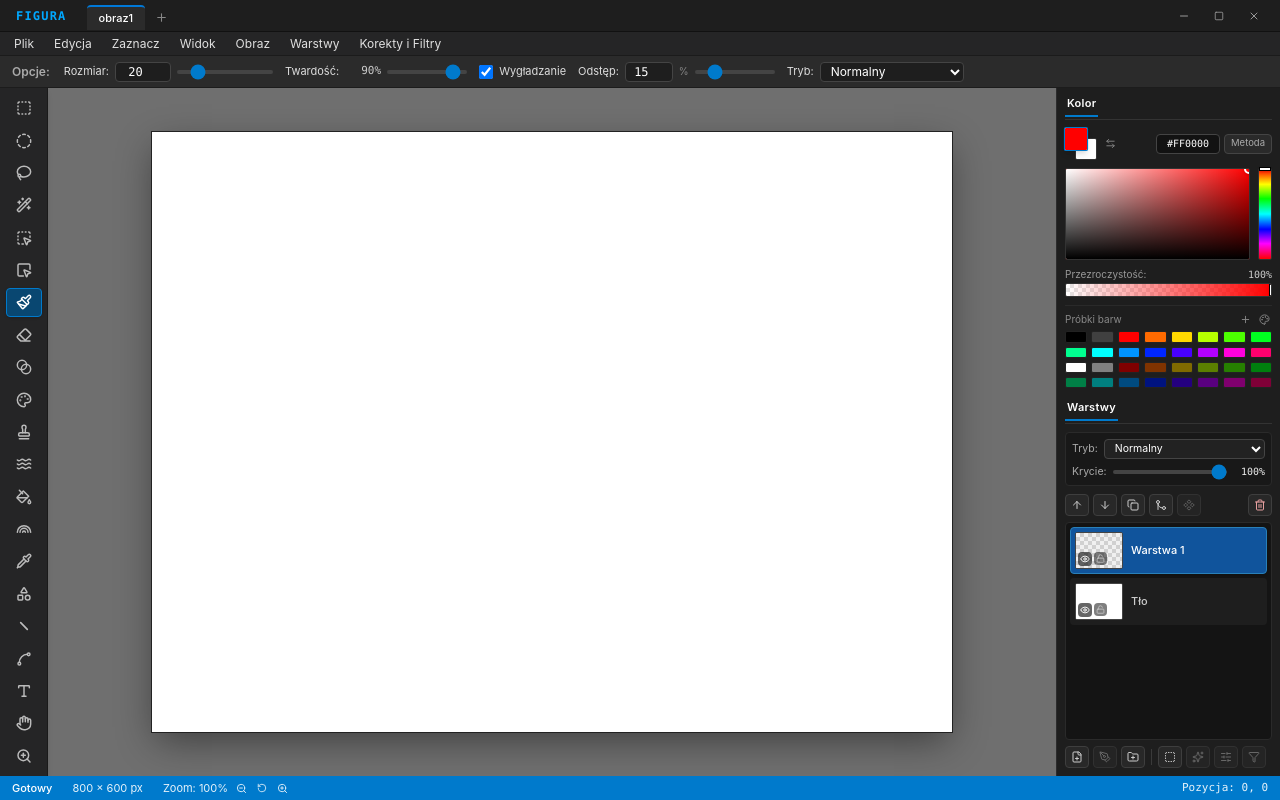
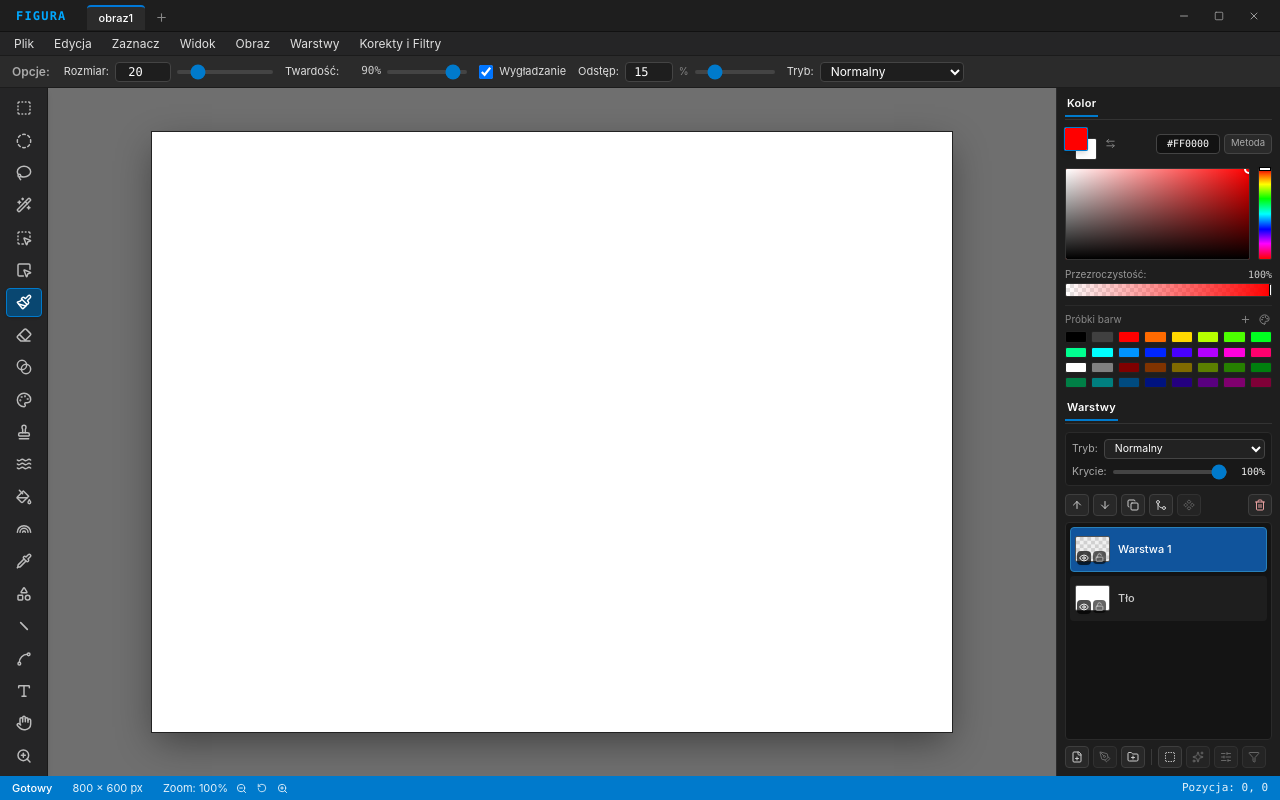
Before and after one commit to jakubgontarz/Figura, a React (Vite) app: page / in a window 1280 px wide. Built offline with nearby package versions, Linux system fonts and the light colour scheme.

Commit message:
Add files via upload

```diff
--- a/src/components/LayersPanel.tsx
+++ b/src/components/LayersPanel.tsx
@@ -158,27 +158,41 @@ export const LayersPanel: React.FC<LayersPanelProps> = ({
     setDraggedIndex(index);
   };
 
-  const placeFromEvent = (e: React.DragEvent, isGroupRow: boolean): 'before' | 'after' | 'into' => {
+  const canAcceptInto = (targetLayer: Layer): boolean => {
+    if (draggedIndex === null) return false;
+    const dragged = layers[draggedIndex];
+    if (!dragged) return false;
+    if (targetLayer === dragged) return false;
+    if (targetLayer.isGroup) {
+      return !dragged.isGroup;
+    }
+    // Zwykła warstwa może przyjąć inną warstwę jako maskę, jeśli sama nie ma jeszcze maski
+    return !targetLayer.hasMask && !dragged.isGroup;
+  };
+
+  const placeFromEvent = (e: React.DragEvent, canInto: boolean): 'before' | 'after' | 'into' => {
     const rect = (e.currentTarget as HTMLElement).getBoundingClientRect();
     const f = (e.clientY - rect.top) / Math.max(1, rect.height);
-    if (isGroupRow) return f < 0.28 ? 'before' : f > 0.72 ? 'after' : 'into';
+    if (canInto) return f < 0.28 ? 'before' : f > 0.72 ? 'after' : 'into';
     return f < 0.5 ? 'before' : 'after';
   };
 
-  const handleDragOver = (e: React.DragEvent, index: number, isGroupRow: boolean) => {
+  const handleDragOver = (e: React.DragEvent, targetLayer: Layer, index: number) => {
     e.preventDefault();
     if (editingIndex !== null) return;
     e.dataTransfer.dropEffect = 'move';
-    const place = placeFromEvent(e, isGroupRow);
+    const canInto = canAcceptInto(targetLayer);
+    const place = placeFromEvent(e, canInto);
     if (!dragOver || dragOver.index !== index || dragOver.place !== place) {
       setDragOver({ index, place });
     }
   };
 
-  const handleDrop = (e: React.DragEvent, targetIndex: number, isGroupRow: boolean) => {
+  const handleDrop = (e: React.DragEvent, targetLayer: Layer, targetIndex: number) => {
     e.preventDefault();
     if (editingIndex !== null) return;
-    const place = placeFromEvent(e, isGroupRow);
+    const canInto = canAcceptInto(targetLayer);
+    const place = placeFromEvent(e, canInto);
     if (draggedIndex !== null && draggedIndex !== targetIndex) {
       onMoveLayerTo(draggedIndex, targetIndex, place);
     }
@@ -324,8 +338,8 @@ export const LayersPanel: React.FC<LayersPanelProps> = ({
               key={layer.id}
               draggable={editingIndex === null}
               onDragStart={(e) => handleDragStart(e, index)}
-              onDragOver={(e) => handleDragOver(e, index, isGroup)}
-              onDrop={(e) => handleDrop(e, index, isGroup)}
+              onDragOver={(e) => handleDragOver(e, layer, index)}
+              onDrop={(e) => handleDrop(e, layer, index)}
               onDragEnd={handleDragEnd}
               onClick={() => onSelectLayer(index)}
               style={isChild ? { marginLeft: 14 } : undefined}
@@ -337,41 +351,49 @@ export const LayersPanel: React.FC<LayersPanelProps> = ({
                 dropHere === 'after' ? 'border-b-2 border-b-[#00ffcc]' : ''
               } ${dropHere === 'into' ? 'ring-2 ring-[#00ffcc]' : ''}`}
             >
-              {/* Miniatura Warstwy po lewej z nakładką (Oko + Kłódka); dla grupy ikona folderu */}
+              {/* Miniatura Warstwy: slot 35x35 bez szarej ramki i czarnego tła; ramka tylko wokół samej miniaturki */}
               <div
                 onClick={(e) => {
                   e.stopPropagation();
                   onSelectTarget(index, 'pixels');
                 }}
                 title={layer.hasMask ? 'Edytuj piksele warstwy (przywraca zwykły widok)' : undefined}
-                className={`relative rounded-xs border overflow-hidden flex-shrink-0 shadow-inner group ${
-                  isSelected && !layer.editMask && layer.hasMask ? 'border-[#00e5ff] ring-1 ring-[#00e5ff]' : 'border-[#444]'
-                } ${dimmed ? 'opacity-60' : ''}`}
-                style={
-                  isGroup
-                    ? { width: 48, height: 38, background: '#262626' }
-                    : {
-                        width: layer.thumbW + 2,
-                        height: layer.thumbH + 2,
-                        backgroundImage: `repeating-conic-gradient(#e4e4e4 0% 25%, #ffffff 0% 50%)`,
-                        backgroundSize: '8px 8px',
-                      }
-                }
+                className={`relative w-[35px] h-[35px] min-w-[35px] min-h-[35px] max-w-[35px] max-h-[35px] flex items-center justify-center flex-shrink-0 cursor-pointer ${
+                  dimmed ? 'opacity-60' : ''
+                }`}
               >
                 {isGroup ? (
-                  <div className="w-full h-full flex items-start justify-center pt-1 text-[#e0b84a]">
-                    {layer.expanded ? <FolderOpen size={20} strokeWidth={1.6} /> : <Folder size={20} strokeWidth={1.6} />}
+                  <div
+                    className={`w-[35px] h-[35px] rounded-xs border overflow-hidden flex items-center justify-center text-[#e0b84a] pb-2 ${
+                      isSelected && !layer.editMask && layer.hasMask
+                        ? 'border-[#00e5ff] ring-1 ring-[#00e5ff]'
+                        : 'border-[#444] bg-[#242424]'
+                    }`}
+                  >
+                    {layer.expanded ? <FolderOpen size={18} strokeWidth={1.6} /> : <Folder size={18} strokeWidth={1.6} />}
                   </div>
                 ) : (
+                  <div
+                    style={{
+                      width: layer.thumbW,
+                      height: layer.thumbH,
+                    }}
+                    className={`relative rounded-xs border overflow-hidden shadow-xs flex items-center justify-center box-border ${
+                      isSelected && !layer.editMask && layer.hasMask
+                        ? 'border-[#00e5ff] ring-1 ring-[#00e5ff]'
+                        : 'border-[#555]'
+                    }`}
+                  >
                     <img
                       src={layer.getThumbnailDataUrl()}
                       alt=""
                       className="w-full h-full object-contain"
                     />
+                  </div>
                 )}
 
-                {/* Nakładka przycisków w lewym dolnym rogu miniaturek */}
-                <div className="absolute bottom-0.5 left-0.5 flex items-center gap-0.5 z-10">
+                {/* Nakładka przycisków w lewym dolnym rogu kwadracika 35x35 */}
+                <div className="absolute bottom-0.5 left-0.5 flex items-center gap-0.5 z-10 pointer-events-auto">
                   {/* Przycisk Widoczności (Oko) */}
                   <button
                     type="button"
@@ -384,9 +406,9 @@ export const LayersPanel: React.FC<LayersPanelProps> = ({
                         ? layer.ownVisible ? 'Ukryj grupę' : 'Pokaż grupę'
                         : layer.ownVisible ? 'Ukryj warstwę' : 'Pokaż warstwę'
                     }
-                    className={`p-0.5 rounded transition-colors cursor-pointer ${
+                    className={`p-0.5 rounded transition-colors cursor-pointer shadow-xs ${
                       layer.ownVisible
-                        ? 'bg-black/60 hover:bg-black/80 text-white'
+                        ? 'bg-black/70 hover:bg-black/90 text-white'
                         : 'bg-black/85 text-[#ff6666]'
                     }`}
                   >
@@ -409,12 +431,12 @@ export const LayersPanel: React.FC<LayersPanelProps> = ({
                         ? layer.ownLocked ? 'Odblokuj grupę' : 'Zablokuj grupę (blokuje wszystkie jej warstwy)'
                         : layer.ownLocked ? 'Odblokuj warstwę' : 'Zablokuj warstwę'
                     }
-                    className={`p-0.5 rounded transition-colors cursor-pointer ${
+                    className={`p-0.5 rounded transition-colors cursor-pointer shadow-xs ${
                       layer.ownLocked
-                        ? 'bg-amber-600/90 text-white shadow-xs'
+                        ? 'bg-amber-600/90 text-white'
                         : layer.groupLocked
                           ? 'bg-amber-900/70 text-[#e8c46a]'
-                          : 'bg-black/50 hover:bg-black/80 text-[#ccc]'
+                          : 'bg-black/60 hover:bg-black/90 text-[#ccc]'
                     }`}
                   >
                     {layer.ownLocked || layer.groupLocked ? (
@@ -426,9 +448,8 @@ export const LayersPanel: React.FC<LayersPanelProps> = ({
                 </div>
               </div>
 
-              {/* Maska: przełącznik powiązania + miniatura maski */}
+              {/* Maska: slot 35x35 bez szarej ramki i czarnego tła; ramka tylko wokół samej miniaturki */}
               {layer.hasMask && (
-                <>
                 <div
                   onClick={(e) => {
                     e.stopPropagation();
@@ -439,14 +460,27 @@ export const LayersPanel: React.FC<LayersPanelProps> = ({
                     onViewMask(maskViewIndex === index ? null : index);
                   }}
                   title="Kliknij: edytuj maskę. Dwukrotne kliknięcie: pokaż maskę w skali szarości na płótnie"
-                    style={isGroup ? { width: 48, height: 38 } : { width: layer.thumbW + 2, height: layer.thumbH + 2 }}
-                    className={`relative rounded-xs border overflow-hidden flex-shrink-0 bg-black ${
-                      isSelected && layer.editMask ? 'border-[#00e5ff] ring-1 ring-[#00e5ff]' : 'border-[#444]'
+                  className="relative w-[35px] h-[35px] min-w-[35px] min-h-[35px] max-w-[35px] max-h-[35px] flex items-center justify-center flex-shrink-0 cursor-pointer"
+                >
+                  <div
+                    style={{
+                      width: layer.thumbW,
+                      height: layer.thumbH,
+                    }}
+                    className={`relative rounded-xs border overflow-hidden shadow-xs bg-black flex items-center justify-center box-border ${
+                      isSelected && layer.editMask
+                        ? 'border-[#00e5ff] ring-1 ring-[#00e5ff]'
+                        : 'border-[#555]'
                     }`}
                   >
-                    <img src={layer.getMaskThumbnailDataUrl() ?? ''} alt="" className="w-full h-full object-contain" />
+                    <img
+                      src={layer.getMaskThumbnailDataUrl() ?? ''}
+                      alt=""
+                      className="w-full h-full object-contain"
+                    />
+                  </div>
                   {maskViewIndex === index && (
-                      <span className="absolute top-0 right-0 bg-[#00e5ff] text-black text-[7px] font-bold px-0.5 leading-tight">
+                    <span className="absolute top-0 right-0 bg-[#00e5ff] text-black text-[7px] font-bold px-0.5 leading-tight z-10 rounded-xs shadow-xs pointer-events-none">
                       MASKA
                     </span>
                   )}
@@ -458,8 +492,8 @@ export const LayersPanel: React.FC<LayersPanelProps> = ({
                     }}
                     onDoubleClick={(e) => e.stopPropagation()}
                     title={layer.maskEnabled ? 'Wyłącz maskę (pokaż warstwę bez maski)' : 'Włącz maskę'}
-                      className={`absolute bottom-0.5 left-0.5 p-0.5 rounded cursor-pointer ${
-                        layer.maskEnabled ? 'bg-black/60 hover:bg-black/80 text-white' : 'bg-black/85 text-[#ff6666]'
+                    className={`absolute bottom-0.5 left-0.5 p-0.5 rounded cursor-pointer z-10 shadow-xs ${
+                      layer.maskEnabled ? 'bg-black/70 hover:bg-black/90 text-white' : 'bg-black/85 text-[#ff6666]'
                     }`}
                   >
                     {layer.maskEnabled ? <Eye size={10} strokeWidth={2.2} /> : <EyeOff size={10} strokeWidth={2.2} />}
@@ -476,14 +510,13 @@ export const LayersPanel: React.FC<LayersPanelProps> = ({
                         ? 'Powiązana: przekształcenia zawartości zaznaczenia obejmują piksele i maskę (kliknij, aby rozłączyć)'
                         : 'Rozłączona: przekształcenia dotyczą tylko edytowanego elementu (kliknij, aby powiązać)'
                     }
-                      className={`absolute bottom-0.5 right-0.5 p-0.5 rounded cursor-pointer bg-black/60 hover:bg-black/80 ${
+                    className={`absolute bottom-0.5 right-0.5 p-0.5 rounded cursor-pointer z-10 shadow-xs bg-black/70 hover:bg-black/90 ${
                       layer.maskLinked ? 'text-[#9cdcfe]' : 'text-[#999]'
                     }`}
                   >
                     {layer.maskLinked ? <Link2 size={10} strokeWidth={2.2} /> : <Link2Off size={10} strokeWidth={2.2} />}
                   </button>
                 </div>
-                </>
               )}
 
               {/* Nazwa Warstwy */}
@@ -522,6 +555,13 @@ export const LayersPanel: React.FC<LayersPanelProps> = ({
                     </span>
                   )}
                 </div>
+              )}
+
+              {/* Etykieta operacji Upuść w środek */}
+              {dropHere === 'into' && (
+                <span className="absolute right-2 text-[9.5px] font-bold text-[#00ffcc] bg-black/90 border border-[#00ffcc]/50 px-1.5 py-0.5 rounded shadow-md pointer-events-none z-20">
+                  {isGroup ? '+ Do grupy' : '+ Jako maska'}
+                </span>
               )}
 
               {/* Rozwiń / zwiń grupę: prawy dolny róg wiersza, tuż pod nazwą */}
--- a/src/core/skia/GraphicEngine.ts
+++ b/src/core/skia/GraphicEngine.ts
@@ -1512,7 +1512,7 @@ export class GraphicEngine {
   }
 
   private makeGroupLayer(name: string): Layer {
-    const g = new Layer(`group_${Date.now()}_${Math.random().toString(36).slice(2, 6)}`, name, 1, 1, this.tileSize);
+    const g = new Layer(`group_${Date.now()}_${Math.random().toString(36).slice(2, 6)}`, name, this.width, this.height, this.tileSize);
     g.isGroup = true;
     g.blendMode = 'PassThrough';
     return g;
@@ -1726,6 +1726,21 @@ export class GraphicEngine {
     if (!src || !tgt || src === tgt) return false;
     if (src.isGroup && tgt.groupId === src.id) return false;
     this.finishOpenSessions();
+
+    // Jeśli upuszczamy warstwę na inną warstwę (bez maski), to przenoszona warstwa staje się w skali szarości i staje się maską tej warstwy
+    if (place === 'into' && !tgt.isGroup && !tgt.hasMask && !src.isGroup) {
+      if (tgt.locked || src.locked) return false;
+      this.saveFullSnapshot('Utworzenie maski z warstwy');
+      tgt.setMaskFromLayer(src);
+      if (this.maskView === src) this.maskView = null;
+      this.layers.splice(srcIndex, 1);
+      this.activeLayerIndex = this.layers.indexOf(tgt);
+      this.normalizeLayers(tgt);
+      this.markAllLayersDirty();
+      this.invalidateComposite();
+      return true;
+    }
+
     const sigBefore = this.layers.map((l) => `${l.id}:${l.groupId}`).join('|');
     this.saveFullSnapshot('Zmiana kolejności warstw');
 
@@ -4116,8 +4131,8 @@ export class GraphicEngine {
         const layer = new Layer(
           lData.id || `layer_${Date.now()}`,
           lData.name || (isGroupData ? 'Grupa' : 'Warstwa'),
-          isGroupData ? 1 : this.width,
-          isGroupData ? 1 : this.height,
+          this.width,
+          this.height,
           this.tileSize
         );
         layer.isGroup = isGroupData;
--- a/src/core/skia/Layer.ts
+++ b/src/core/skia/Layer.ts
@@ -11,8 +11,8 @@ import { SKBlendMode, SKColor } from './types.ts';
 // --- Odroczone odświeżanie miniatur ---
 // Miniatura nie jest potrzebna w trakcie edycji, więc odświeżanie jest scalane (debounce), wykonywane
 // po jednej warstwie na zadanie i wstrzymywane, gdy czeka zdarzenie wejścia. Panel warstw dostaje powiadomienie.
-const THUMB_MAX_W = 46;
-const THUMB_MAX_H = 36;
+const THUMB_MAX_W = 35;
+const THUMB_MAX_H = 35;
 const THUMB_DEBOUNCE_MS = 150;
 const THUMB_MAX_WAIT_MS = 900;
 const pendingThumbs = new Set<Layer>();
@@ -190,8 +190,8 @@ export class Layer {
     return this.maskGrid !== null;
   }
   public thumbnailCanvas: HTMLCanvasElement;
-  public thumbW: number = 44;
-  public thumbH: number = 30;
+  public thumbW: number = 35;
+  public thumbH: number = 35;
   public thumbnailCtx: CanvasRenderingContext2D | null;
   public maskThumbnailCanvas: HTMLCanvasElement;
   private maskThumbDataUrl: string | null = null;
@@ -215,8 +215,8 @@ export class Layer {
     this.thumbnailCanvas = document.createElement('canvas');
     // Miniatura zachowuje proporcje płótna (w ramce THUMB_MAX_W x THUMB_MAX_H)
     const ratio = width / Math.max(1, height);
-    this.thumbW = Math.max(8, Math.min(THUMB_MAX_W, Math.round(ratio >= THUMB_MAX_W / THUMB_MAX_H ? THUMB_MAX_W : THUMB_MAX_H * ratio)));
-    this.thumbH = Math.max(8, Math.min(THUMB_MAX_H, Math.round(ratio >= THUMB_MAX_W / THUMB_MAX_H ? THUMB_MAX_W / ratio : THUMB_MAX_H)));
+    this.thumbW = Math.max(6, Math.min(THUMB_MAX_W, Math.round(ratio >= THUMB_MAX_W / THUMB_MAX_H ? THUMB_MAX_W : THUMB_MAX_H * ratio)));
+    this.thumbH = Math.max(6, Math.min(THUMB_MAX_H, Math.round(ratio >= THUMB_MAX_W / THUMB_MAX_H ? THUMB_MAX_W / ratio : THUMB_MAX_H)));
     this.thumbnailCanvas.width = this.thumbW;
     this.thumbnailCanvas.height = this.thumbH;
     this.thumbnailCtx = this.thumbnailCanvas.getContext('2d');
@@ -330,7 +330,12 @@ export class Layer {
     copy.maskGrid = this.maskGrid ? this.maskGrid.clone() : null;
     copy.editMask = this.editMask;
     copy.maskEnabled = this.maskEnabled;
-    copy.maskLinked = this.maskLinked;
+    copy.thumbW = this.thumbW;
+    copy.thumbH = this.thumbH;
+    copy.thumbnailCanvas.width = this.thumbW;
+    copy.thumbnailCanvas.height = this.thumbH;
+    copy.maskThumbnailCanvas.width = this.thumbW;
+    copy.maskThumbnailCanvas.height = this.thumbH;
     // Kopia dostaje gotową miniaturę zamiast pełnego przeliczania; jeśli źródło jest nieaktualne, kopia też się odświeży
     if (this.thumbDirty || !copy.thumbnailCtx || this.maskGrid) {
       copy.updateThumbnail();
@@ -351,7 +356,19 @@ export class Layer {
    */
   public createMask(selection?: HTMLCanvasElement | null, docW?: number, docH?: number): void {
     // nagłówek grupy ma 1x1 pikseli własnych, a maska grupy musi mieć rozmiar dokumentu (docW/docH)
-    const g = new TileGrid(docW ?? this.pixelGrid.width, docH ?? this.pixelGrid.height, this.pixelGrid.tileSize);
+    const mw = docW ?? this.pixelGrid.width;
+    const mh = docH ?? this.pixelGrid.height;
+    const g = new TileGrid(mw, mh, this.pixelGrid.tileSize);
+
+    // Miniatura maski (i grupy) musi odzwierciedlać proporcje dokumentu/maski
+    const ratio = mw / Math.max(1, mh);
+    this.thumbW = Math.max(6, Math.min(THUMB_MAX_W, Math.round(ratio >= THUMB_MAX_W / THUMB_MAX_H ? THUMB_MAX_W : THUMB_MAX_H * ratio)));
+    this.thumbH = Math.max(6, Math.min(THUMB_MAX_H, Math.round(ratio >= THUMB_MAX_W / THUMB_MAX_H ? THUMB_MAX_W / ratio : THUMB_MAX_H)));
+    this.thumbnailCanvas.width = this.thumbW;
+    this.thumbnailCanvas.height = this.thumbH;
+    this.maskThumbnailCanvas.width = this.thumbW;
+    this.maskThumbnailCanvas.height = this.thumbH;
+
     let white: HTMLCanvasElement | null = null;
     if (selection) {
       white = document.createElement('canvas');
@@ -379,6 +396,68 @@ export class Layer {
     this.maskGrid = g;
     this.maskEnabled = true;
     this.editMask = true;
+    this.updateThumbnail(true);
+  }
+
+  /**
+   * Tworzy maskę z innej warstwy: konwertuje piksele warstwy źródłowej do skali szarości.
+   */
+  public setMaskFromLayer(sourceLayer: Layer): void {
+    const mw = this.pixelGrid.width;
+    const mh = this.pixelGrid.height;
+    const g = new TileGrid(mw, mh, this.pixelGrid.tileSize);
+
+    const ratio = mw / Math.max(1, mh);
+    this.thumbW = Math.max(6, Math.min(THUMB_MAX_W, Math.round(ratio >= THUMB_MAX_W / THUMB_MAX_H ? THUMB_MAX_W : THUMB_MAX_H * ratio)));
+    this.thumbH = Math.max(6, Math.min(THUMB_MAX_H, Math.round(ratio >= THUMB_MAX_W / THUMB_MAX_H ? THUMB_MAX_W / ratio : THUMB_MAX_H)));
+    this.thumbnailCanvas.width = this.thumbW;
+    this.thumbnailCanvas.height = this.thumbH;
+    this.maskThumbnailCanvas.width = this.thumbW;
+    this.maskThumbnailCanvas.height = this.thumbH;
+
+    for (let ty = 0; ty < g.rows; ty++) {
+      for (let tx = 0; tx < g.cols; tx++) {
+        const destTile = g.tiles[ty][tx];
+        // Przezroczysty kolor traktujemy jako biały (w pełni widoczny w masce)
+        destTile.ctx.fillStyle = '#ffffff';
+        destTile.ctx.fillRect(0, 0, destTile.width, destTile.height);
+
+        const srcTile = sourceLayer.pixelGrid.tiles[ty]?.[tx];
+        if (srcTile && srcTile.hasContent) {
+          const renderedCanvas = sourceLayer.renderCanvas(srcTile) ?? srcTile.canvas;
+          const rctx = renderedCanvas.getContext('2d', { willReadFrequently: true });
+          if (rctx) {
+            const img = rctx.getImageData(0, 0, srcTile.width, srcTile.height);
+            const d = img.data;
+            for (let i = 0; i < d.length; i += 4) {
+              const a = d[i + 3];
+              if (a === 0) {
+                d[i] = 255;
+                d[i + 1] = 255;
+                d[i + 2] = 255;
+                d[i + 3] = 255;
+              } else {
+                const lum = 0.299 * d[i] + 0.587 * d[i + 1] + 0.114 * d[i + 2];
+                // Mieszanie luminancji z białym tłem (alfa-blending z bielą)
+                const v = Math.round(lum * (a / 255) + 255 * (1 - a / 255));
+                d[i] = v;
+                d[i + 1] = v;
+                d[i + 2] = v;
+                d[i + 3] = 255;
+              }
+            }
+            destTile.ctx.putImageData(img, 0, 0);
+          }
+        }
+        destTile.hasContent = true;
+        destTile.isDirty = true;
+      }
+    }
+
+    this.maskGrid = g;
+    this.maskEnabled = true;
+    this.editMask = true;
+    this.maskLinked = true;
     this.updateThumbnail(true);
   }
 
```
Lines whose indentation alone changed are shown as unchanged.
